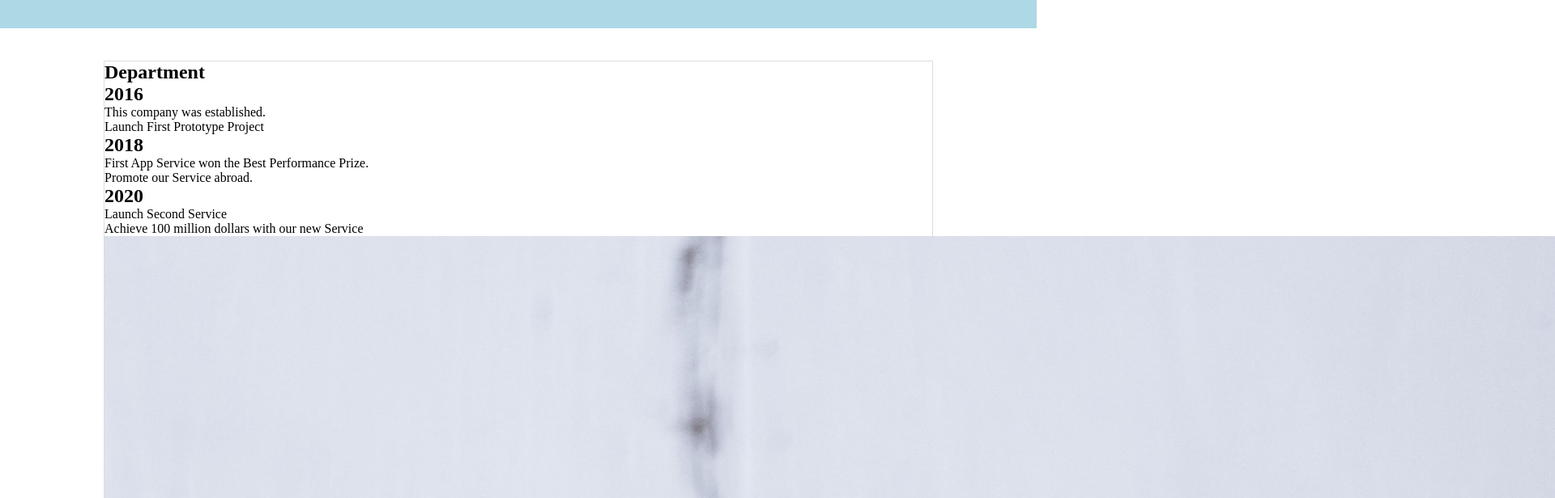
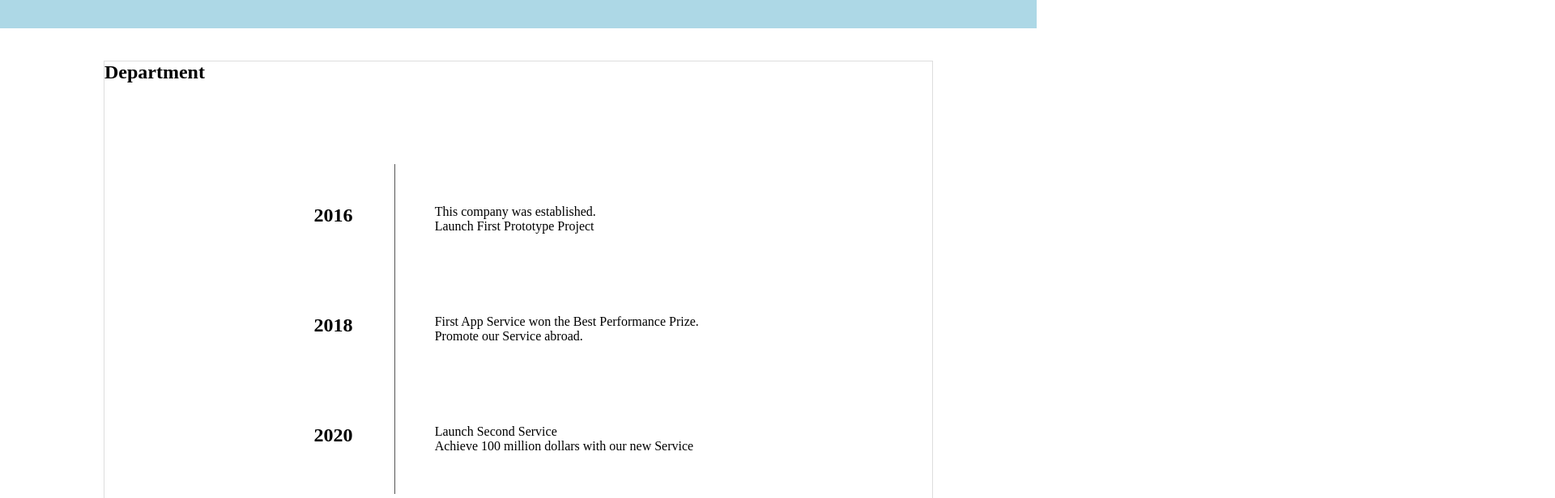
Before and after one commit to lsy0194/react-october, a React (Create React App) app: page /#/department in a window 1280 px wide. Shown: the part 280-896 px from the top of the page at 81% size, 1920 px wide, since content can reach past the window. Built offline with nearby package versions, Linux system fonts and the light colour scheme.

Commit message:
historyBox모양 잡기 + memberBox 스타일링

```diff
--- a/src/components/sub/department/Department.jsx
+++ b/src/components/sub/department/Department.jsx
@@ -48,7 +48,7 @@
 				{Department.map((member, idx) => {
 					return (
 						<article key={idx}>
-							<div className='pic'>
+							<div className={styles.pic}>
 								<img src={`${path}/img/${member.pic}`} alt={member.name} />
 							</div>
 							<h2>{member.name}</h2>
--- a/src/components/sub/department/Department.module.scss
+++ b/src/components/sub/department/Department.module.scss
@@ -2,10 +2,61 @@
 	figure {
 		background-color: lightblue;
 	}
+
+	.historyBox {
+		margin: 100px 0px;
+		article {
+			width: 100%;
+			display: flex;
+			flex-wrap: wrap;
+			padding: 50px 0px;
+			justify-content: space-between;
+			position: relative;
+			&::before {
+				content: '';
+				position: absolute;
+				top: 0;
+				left: 35%;
+				width: 1px;
+				height: 100%;
+				background: #555;
+			}
+
+			h2 {
+				width: 30%;
+				text-align: right;
+			}
+			ul {
+				width: 65%;
+				padding-left: 50px;
+			}
+		}
+	}
+
+	.memberBox {
+		width: 100%;
+		display: flex;
+		flex-wrap: wrap;
+		justify-content: space-between;
+
+		article {
+			width: 30%;
+			margin-bottom: 100px;
+
+			.pic {
+				width: 100%;
+				height: 30vw;
+
+				img {
+					width: 100%;
+					height: 100%;
+					object-fit: cover;
+				}
+			}
+
+			h2 {
+				margin-bottom: 10px;
+			}
+		}
+	}
 }
-/*
-  scss
-  module.scss 모듈화 (JSX와 style의 분리,JSX의 코드 복잡도는 적지만 관리할 파일이 많아집)
-  style-component 모듈화 (JSX안쪽에 style을 컴포넌트 형태로 삽입, 개별적인 파일 코드의 복잡도는 올라가지만 파일의 갯수는 줄어듬)
-  tailwindcss 모듈화 (파일의 복잡도를 올리지 않으면서 파일의 갯수도 늘리지 않음, 러닝커브가 높음)
-*/
```
